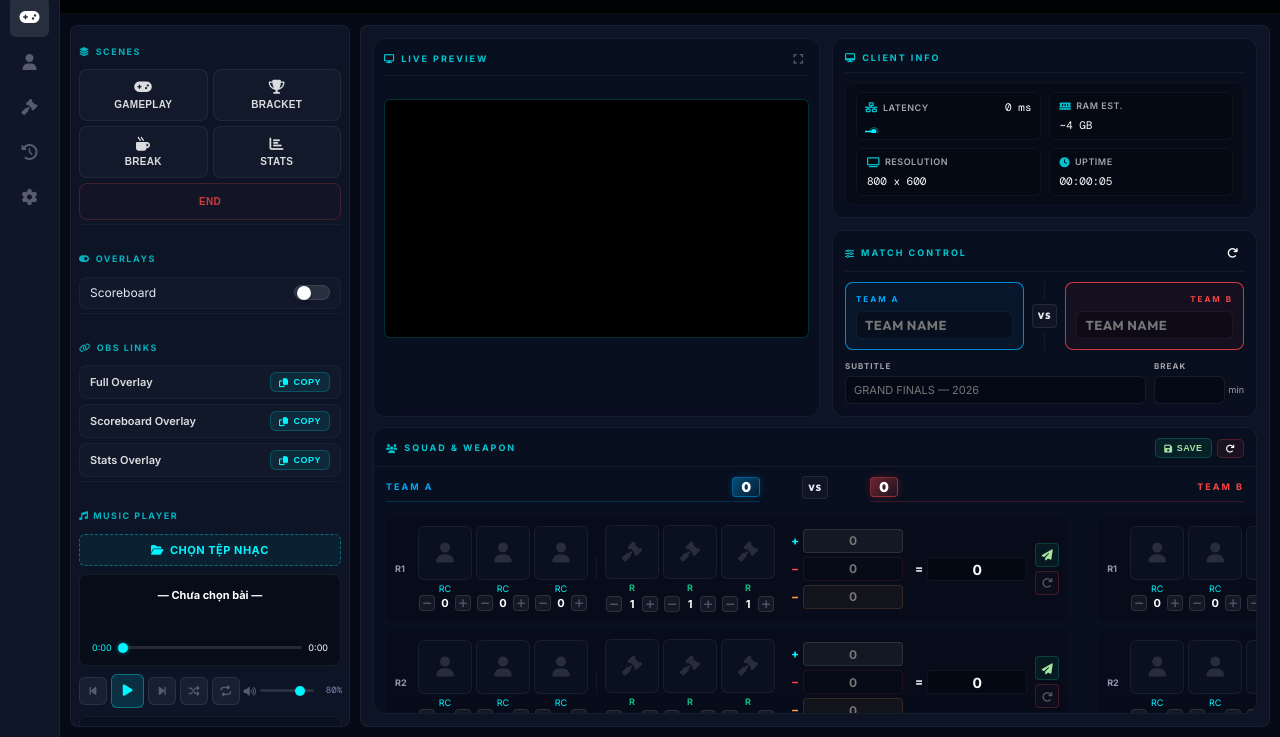
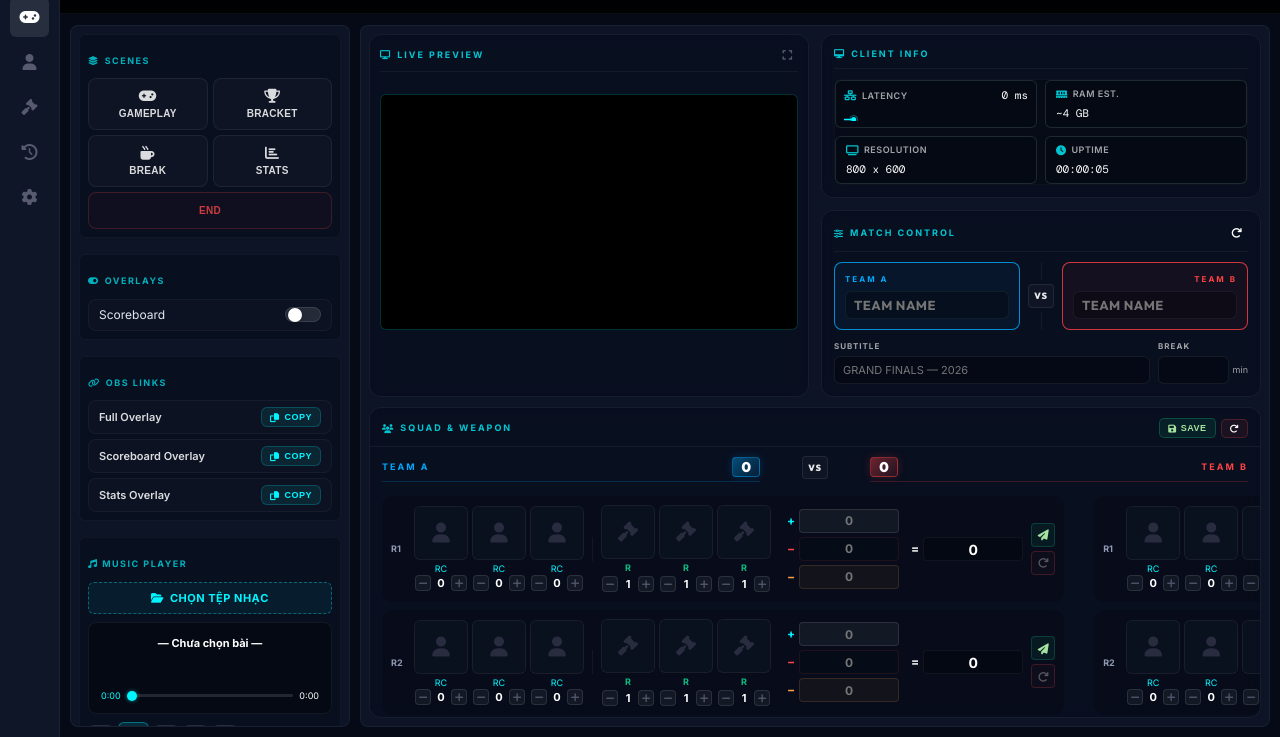
Before and after one commit to polo33333/NewYear, a website: page public/control.html in a window 1280 px wide. Shown: the part 63-800 px from the top of the page. Drawn offline with nearby package versions, Linux system fonts and the light colour scheme; no server answers; sample sign-in values are in the browser's storage.

Commit message:
Update control.css

```diff
--- a/public/css/control.css
+++ b/public/css/control.css
@@ -98,7 +98,7 @@ main {
 .panel {
   background: var(--panel);
   border-radius: 8px;
-  padding: 12px;
+  padding: 8px;
   display: flex;
   flex-direction: column;
   gap: 10px;
@@ -288,8 +288,8 @@ input[type=number] {
 }
 
 .divider {
-  height: 1px;
-  background: rgb(211 211 211 / 10%);
+  /* height: 1px;
+  background: rgb(211 211 211 / 10%); */
   margin: 12px 0px 0px 0px;
 }
 
@@ -580,9 +580,12 @@ input[type=number] {
 
 /* Section blocks */
 .sp-section {
+  background: rgba(8, 12, 28, 0.6);
+  padding: 8px;
   margin-bottom: 4px;
-  padding-bottom: 4px;
-  border-bottom: 1px solid rgba(255, 255, 255, 0.04);
+  /* padding-bottom: 4px; */
+  border: 1px solid rgba(255, 255, 255, 0.04);
+  border-radius: 6px;
 }
 
 .sp-section:last-child {
@@ -807,14 +810,15 @@ input[type=number] {
 }
 
 .top-row-controls {
-  display: flex;
+  display: grid;
+  grid-template-columns: 1fr 1fr;
   gap: 12px;
   align-items: stretch;
   flex: 0 0 auto;
 }
 
 .right-controls-column {
-  flex: 1;
+  box-sizing: border-box;
   display: flex;
   flex-direction: column;
   gap: 12px;
@@ -823,7 +827,7 @@ input[type=number] {
 
 /* ── PREVIEW SECTION ─────────────────────────────────────────────────────── */
 .preview-section {
-  flex: 1;
+  box-sizing: border-box;
   display: flex;
   flex-direction: column;
   gap: 2px;
@@ -1232,7 +1236,6 @@ input[type=number] {
   grid-template-rows: 1fr 1fr;
   gap: 8px;
   background: rgba(0, 0, 0, 0.25);
-  padding: 8px 10px;
   border-radius: 8px;
   border: 1px solid rgba(255, 255, 255, 0.03);
   min-height: 0;
@@ -1242,7 +1245,7 @@ input[type=number] {
   background: rgba(0, 0, 0, 0.15);
   padding: 6px 10px;
   border-radius: 6px;
-  border: 1px solid rgba(255, 255, 255, 0.04);
+  border: 1px solid rgb(125 163 159 / 20%);
   display: flex;
   flex-direction: column;
   justify-content: center;
```
